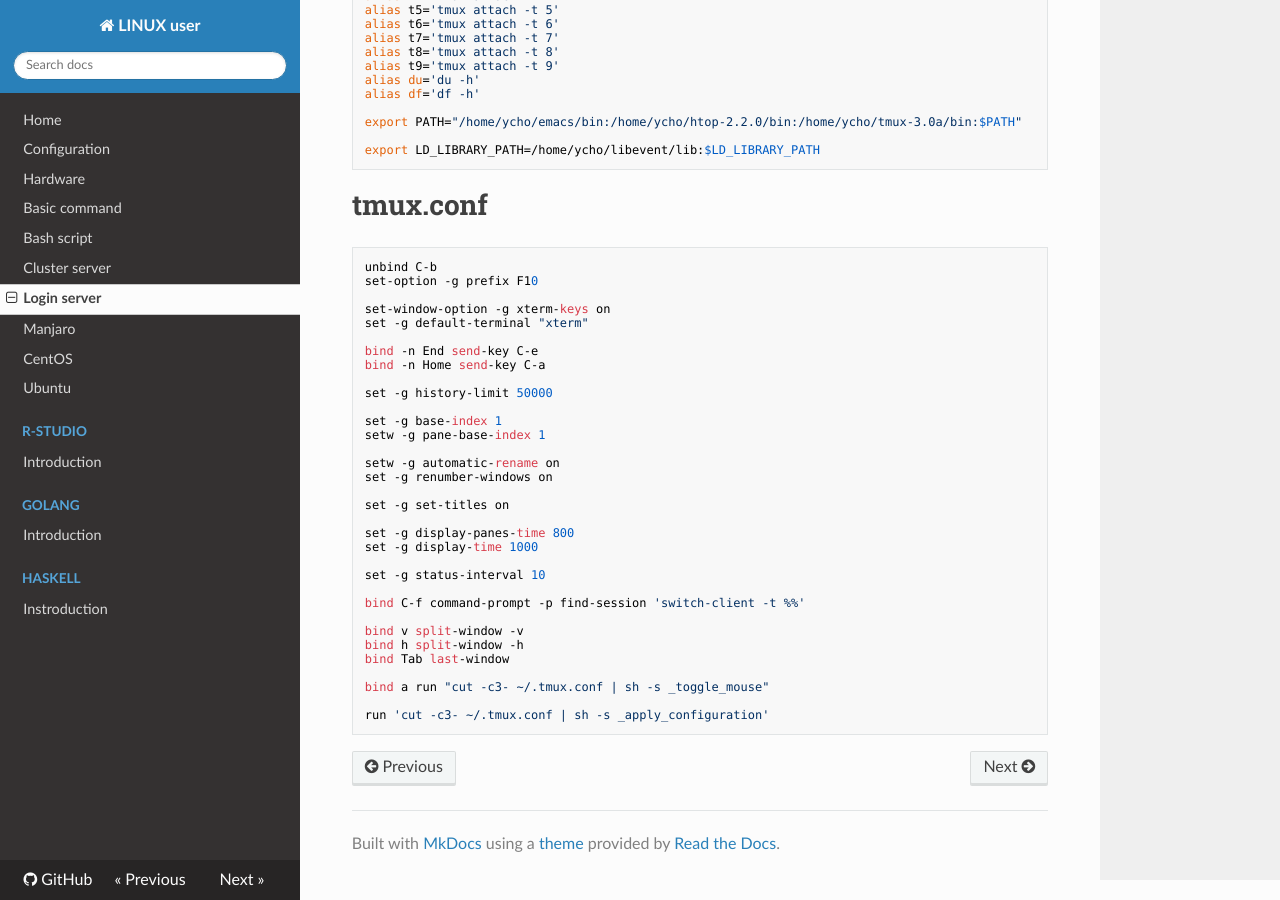
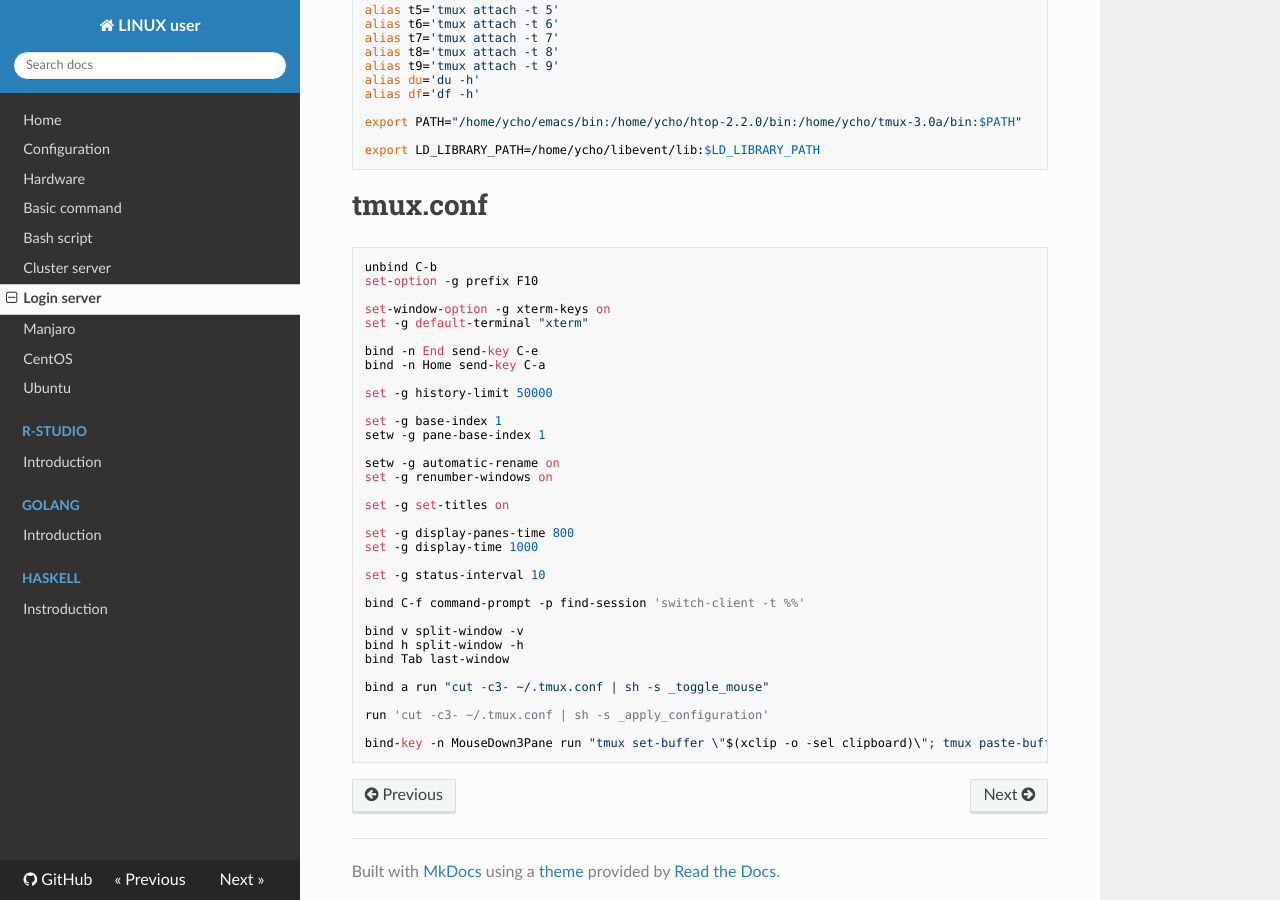
Before and after one commit to WonyoungCho/LINUX, an MkDocs documentation site: the page built from docs/login_server.md, in a window 1280 px wide and 900 px high, scrolled down 1133 px. Built offline with MkDocs 1.6.1, drawn with Linux system fonts in a browser that asks for light colours; nearby versions of some CDN libraries; old or Windows-style settings are respelled for this version of MkDocs.

Commit message:
Update login_server.md

````diff
--- a/docs/login_server.md
+++ b/docs/login_server.md
@@ -101,4 +101,6 @@ bind Tab last-window
 bind a run "cut -c3- ~/.tmux.conf | sh -s _toggle_mouse"
 
 run 'cut -c3- ~/.tmux.conf | sh -s _apply_configuration'
+
+bind-key -n MouseDown3Pane run "tmux set-buffer \"$(xclip -o -sel clipboard)\"; tmux paste-buffer; tmux display-message 'pasted!'"
 ```
````
